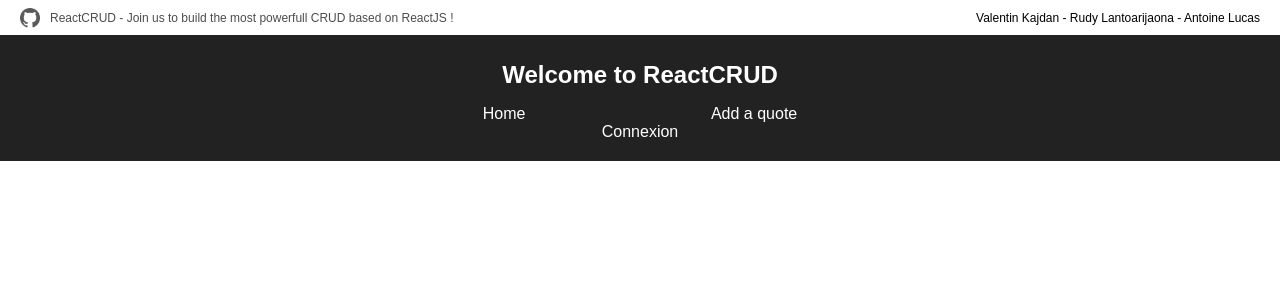
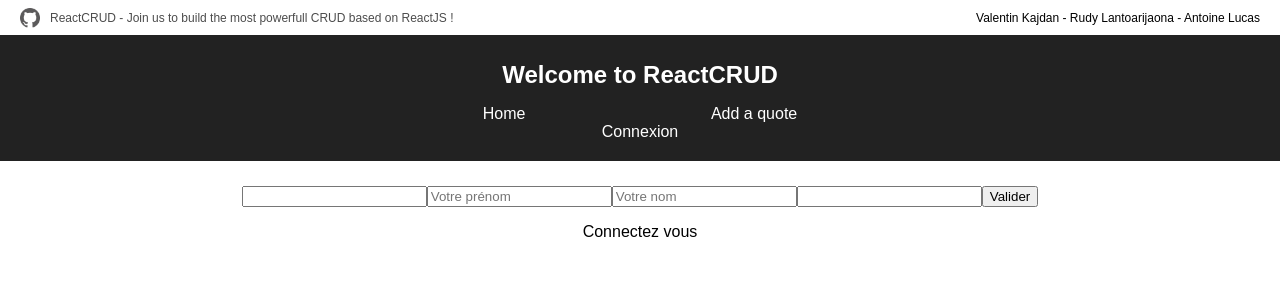
Before and after one commit to Sooonr/sooonr, a React (Create React App) app: page /profil in a window 1280 px wide. Shown: the top 300 px of the page. Built offline with nearby package versions, Linux system fonts and the light colour scheme.

Commit message:
page profil dev

```diff
--- a/model/event.js
+++ b/model/event.js
@@ -2,13 +2,13 @@ var mongoose = require('mongoose');
 var Schema = mongoose.Schema;
 
 var EventsSchema = new Schema({
-	creator: {type: Schema.Types.ObjectId, ref: 'Users'},
+    creator: {type: Schema.Types.ObjectId, ref: 'Users'},
     title: String,
     date: Date,
     description: String,
     adress: String,
     createdAt: { type: Date, default: Date.now },
-   	updatedAt: { type: Date, default: Date.now },
+    updatedAt: { type: Date, default: Date.now },
     deletedAt: { type: Date },
     participants:[
       {type: Schema.Types.ObjectId, ref: 'Users'}
--- a/src/components/Layout/index.js
+++ b/src/components/Layout/index.js
@@ -9,6 +9,7 @@ import ShowQuote from '../ShowQuote';
 import UpdateQuote from '../UpdateQuote';
 import Login from '../Login';
 import Signup from '../Signup';
+import User from '../User';
 
 import { getActualUser, loginUser } from '../../db/users';
 
@@ -87,6 +88,7 @@ class Layout extends Component {
           <Route path="/new" exact component={Quote} />
           <Route path="/quote/:id" exact component={ShowQuote} />
           <Route path="/quote/update/:id" exact component={UpdateQuote} />
+          <Route path="/profil" exact component={User} />
         </main>
       </div>
     );
--- /dev/null
+++ b/src/components/User/index.js
@@ -0,0 +1,87 @@
+import React, { Component } from 'react';
+import PropTypes from 'prop-types';
+import { StyleSheet, css } from 'aphrodite';
+import { Redirect } from 'react-router-dom';
+
+import { getActualUser, loginUser, updateUser } from '../../db/users';
+
+class User extends Component {
+
+  state = {
+    inputValues: {},
+    message: "Connectez vous",
+    redirect: false
+   };
+
+   componentDidMount = () => {
+     const userId = localStorage.getItem('userId') ? localStorage.getItem('userId') : null;
+     if (userId) this.actualUser(userId);
+   }
+
+  actualUser = async userId => {
+    //Load actual user
+    const user = await getActualUser(userId);
+    this.setState({ user });
+    this.setState(({ inputValues }) => ({
+       inputValues: {
+       },
+    }));
+  }
+
+  updateContent = ({ target: {value, name} }) => {
+    this.setState(({ inputValues }) => ({
+       inputValues: {
+          ...inputValues,
+          [name]: value,
+       },
+    }));
+  }
+
+   handleSubmit = async e => {
+     e.preventDefault();
+
+     const { inputValues, user } = this.state;
+     const { username, password, firstname, lastname, email } = inputValues;
+
+     if (username && email) {
+     	const response = await updateUser( username, email, firstname, lastname, user.id);
+     	if (response.error) {
+          this.setState({ message: response.message });
+        } else {
+          this.setState({ redirect: true })
+        }
+     }
+   }
+
+  render() {
+      const { message, redirect, user, inputValues } = this.state;
+
+      if (redirect) return <Redirect to={'/'} />;
+      	return (
+        <div className={css(styles.container)}>
+	      <form onSubmit={this.handleSubmit}>
+	        <input name="username" type="text" value={user ? user.username : ""} onChange={this.updateContent} />
+	        <input name="firstname" type="text" placeholder={ user && user.name ? "" : "Votre prénom" } value={ user && user.name ? user.name.firstname : inputValues.firstname } onChange={this.updateContent} />
+	        <input name="lastname" type="text" placeholder={ user && user.name ? "" : "Votre nom" } value={ user && user.name ? user.name.lastname : inputValues.lastname } onChange={this.updateContent} />
+	        <input name="email" type="text" value={user ? user.email : ""} onChange={this.updateContent} />
+	        <button type="submit">Valider </button>
+	      </form>
+	      <p>{message}</p>
+	    </div>
+  		);
+
+
+  }
+}
+
+const styles = StyleSheet.create({
+    container: {
+      marginTop: 25,
+      width: '100%',
+      display: 'flex',
+      flexDirection: 'column',
+      justifyContent: 'center',
+    }
+});
+
+export default User;
--- a/src/db/users.js
+++ b/src/db/users.js
@@ -31,3 +31,28 @@ export const loginUser = async (username, password) => {
     console.log(e);
   }
 }
+
+export const updateUser = async (username, email, firstname, lastname, userId) => {
+  try {
+    const res = await axios.post('http://localhost:3001/api/user/update/'+userId, {
+      username,
+      email,
+      firstname,
+      lastname
+    });
+
+    if (res.data.error) {
+      return {
+        error: true,
+        message: res.data.message
+      }
+    } else {
+      return {
+        error: false,
+        user: res.data.user
+      }
+    }
+  } catch (e) {
+    console.log(e);
+  }
+}
```
Also changed, not shown: server.js (+19 -0 lines).
